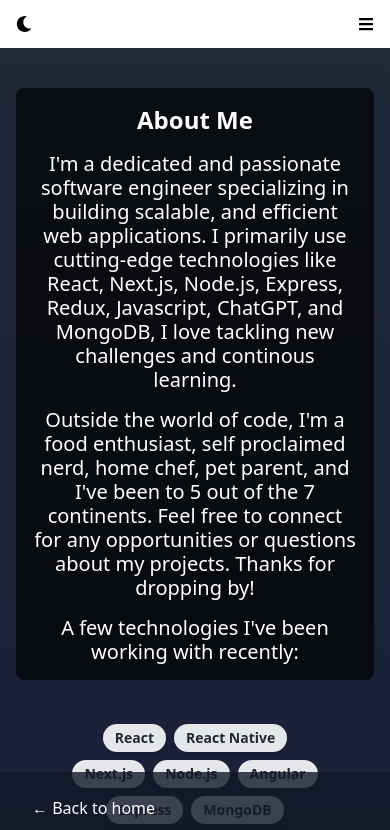
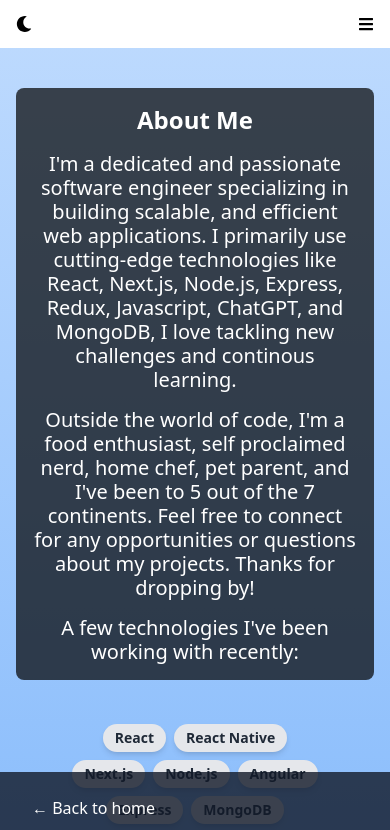
Before and after one commit to jonathankerth/my-portfolio, a Next.js app: page /About in a window 390 px wide. Shown: the top 830 px of the page. Built offline with nearby package versions, Linux system fonts and the light colour scheme.

Commit message:
add dark/light theme

```diff
--- /dev/null
+++ b/src/components/ThemeToggle.js
@@ -0,0 +1,34 @@
+import { useEffect, useState } from 'react'
+
+const ThemeToggle = () => {
+  const [isDarkMode, setIsDarkMode] = useState(false)
+
+  useEffect(() => {
+    const savedTheme = localStorage.getItem('theme')
+    if (savedTheme) {
+      setIsDarkMode(savedTheme === 'dark')
+    } else {
+      // Detect user's preferred theme using `window.matchMedia`
+      const prefersDarkMode = window.matchMedia(
+        '(prefers-color-scheme: dark)'
+      ).matches
+      setIsDarkMode(prefersDarkMode)
+      localStorage.setItem('theme', prefersDarkMode ? 'dark' : 'light')
+    }
+  }, [])
+
+  const toggleTheme = () => {
+    const newTheme = isDarkMode ? 'light' : 'dark'
+    setIsDarkMode(!isDarkMode)
+    localStorage.setItem('theme', newTheme)
+    document.documentElement.setAttribute('data-theme', newTheme)
+  }
+
+  return (
+    <button onClick={toggleTheme}>
+      {isDarkMode ? 'Light Mode' : 'Dark Mode'}
+    </button>
+  )
+}
+
+export default ThemeToggle
--- a/src/pages/About.jsx
+++ b/src/pages/About.jsx
@@ -7,6 +7,7 @@ import Image from 'next/image'
 import { FaBars, FaTimes } from 'react-icons/fa'
 import Navbar from '../components/Navbar'
 import Footer from '../components/Footer'
+import { useTheme } from 'next-themes'
 
 const ImageCarousel = () => {
   const aspectRatio = 4 / 3 // 4:3 aspect ratio
@@ -71,6 +72,11 @@ const ImageCarousel = () => {
 }
 
 export default function About() {
+  const { theme } = useTheme()
+  const backgroundColorClasses = {
+    light: 'bg-gradient-to-b from-blue-200 to-blue-400',
+    dark: 'bg-gradient-to-b from-gray-800 via-dark-blue to-black', // Dark mode gradient background
+  }
   const techStack = [
     { name: 'React', url: 'https://reactjs.org/' },
     { name: 'React Native', url: 'https://reactnative.dev/' },
@@ -113,7 +119,13 @@ export default function About() {
     { name: 'Heroku', url: 'https://www.heroku.com/' },
   ]
   return (
-    <div className="min-h-screen bg-gradient-to-b from-gray-800 via-dark-blue to-black text-white flex flex-col justify-center items-center px-4">
+    <div
+      className={`min-h-screen ${
+        theme === 'dark'
+          ? backgroundColorClasses.dark
+          : backgroundColorClasses.light
+      } text-white flex flex-col justify-center items-center px-4`}
+    >
       <Head>
         <title>About Me</title>
         <meta
--- a/src/pages/Cats.jsx
+++ b/src/pages/Cats.jsx
@@ -5,6 +5,7 @@ import Image from 'next/image'
 import { FaBars, FaTimes } from 'react-icons/fa'
 import Navbar from '../components/Navbar'
 import Footer from '../components/Footer'
+import { useTheme } from 'next-themes'
 
 export default function Cats() {
   const [uploadedImageUrl, setUploadedImageUrl] = useState(null)
@@ -12,6 +13,11 @@ export default function Cats() {
   const [selectedFileName, setSelectedFileName] = useState(null)
   const [uploadMessage, setUploadMessage] = useState('')
   const [isLoading, setIsLoading] = useState(false)
+  const { theme } = useTheme()
+  const backgroundColorClasses = {
+    light: 'bg-gradient-to-b from-blue-200 to-blue-400',
+    dark: 'bg-gradient-to-b from-gray-800 via-dark-blue to-black', // Dark mode gradient background
+  }
 
   const favoriteMemes = [
     'https://memedisplay.s3.us-west-2.amazonaws.com/cat+and+kid.jpeg',
@@ -60,7 +66,13 @@ export default function Cats() {
   }
 
   return (
-    <div className="min-h-screen bg-gradient-to-b from-gray-800 via-dark-blue to-black text-white flex flex-col justify-center items-center px-4">
+    <div
+      className={`min-h-screen ${
+        theme === 'dark'
+          ? backgroundColorClasses.dark
+          : backgroundColorClasses.light
+      } text-white flex flex-col justify-center items-center px-4`}
+    >
       <Navbar />
       <main className="flex flex-col items-center justify-center flex-1 py-12 mt-10">
         <div className="bg-black bg-opacity-70 rounded-lg p-4 mb-6 max-w-2xl">
--- a/src/pages/Projects.jsx
+++ b/src/pages/Projects.jsx
@@ -6,6 +6,7 @@ import Image from 'next/image'
 import ProjectModal from '../components/ProjectModal.js'
 import Navbar from '../components/Navbar'
 import Footer from '../components/Footer'
+import { useTheme } from 'next-themes'
 
 const navLinks = [
   { href: '/', label: 'Home' },
@@ -134,7 +135,11 @@ const projects = [
 export default function Projects() {
   const [isModalOpen, setIsModalOpen] = useState(false)
   const [currentProject, setCurrentProject] = useState(null)
-
+  const { theme } = useTheme()
+  const backgroundColorClasses = {
+    light: 'bg-gradient-to-b from-blue-200 to-blue-400',
+    dark: 'bg-gradient-to-b from-gray-800 via-dark-blue to-black', // Dark mode gradient background
+  }
   const openModal = (project) => {
     setCurrentProject(project)
     setIsModalOpen(true)
@@ -143,8 +148,15 @@ export default function Projects() {
   const closeModal = () => {
     setIsModalOpen(false)
   }
+
   return (
-    <div className="min-h-screen bg-gradient-to-b from-gray-800 via-dark-blue to-black text-white flex flex-col justify-center items-center px-4">
+    <div
+      className={`min-h-screen ${
+        theme === 'dark'
+          ? backgroundColorClasses.dark
+          : backgroundColorClasses.light
+      } text-white flex flex-col justify-center items-center px-4`}
+    >
       <Head>
         <title>Projects</title>
         <meta
--- a/src/pages/Resume.jsx
+++ b/src/pages/Resume.jsx
@@ -1,14 +1,23 @@
 import Head from 'next/head'
-import Link from 'next/link'
-import { useState, useEffect, useCallback } from 'react'
-import { FaBars, FaTimes } from 'react-icons/fa'
-import Image from 'next/image'
-import Navbar from '../components/Navbar'
+import { useTheme } from 'next-themes'
+import Navbar from '../components/Navbar' // Import the Navbar component
 import Footer from '../components/Footer'
 
 export default function Resume() {
+  const { theme, setTheme } = useTheme()
+  const backgroundColorClasses = {
+    light: 'bg-gradient-to-b from-blue-200 to-blue-400',
+    dark: 'bg-gradient-to-b from-gray-800 via-dark-blue to-black', // Dark mode gradient background
+  }
+
   return (
-    <div className="min-h-screen bg-gradient-to-b from-gray-800 via-dark-blue to-black text-white flex flex-col justify-center items-center px-4">
+    <div
+      className={`min-h-screen ${
+        theme === 'dark'
+          ? backgroundColorClasses.dark // Use the background color class for the dark theme
+          : backgroundColorClasses.light // Use the background color class for the light theme
+      } text-white flex flex-col justify-center items-center px-4`}
+    >
       <Head>
         <title>My Resume</title>
         <meta name="description" content="Download or view my resume here." />
--- a/src/pages/_app.js
+++ b/src/pages/_app.js
@@ -1,12 +1,16 @@
 import '../../globals.css'
 import { Analytics } from '@vercel/analytics/react'
+import { ThemeProvider } from 'next-themes' // Import the ThemeProvider
+import Navbar from '../../src/components/Navbar' // Import your Navbar component
 
 export default function App({ Component, pageProps }) {
   return (
-    <>
+    <ThemeProvider attribute="class">
       {' '}
+      {/* Wrap your app with ThemeProvider */}
+      <Navbar /> {/* Include your Navbar component */}
       <Component {...pageProps} />
       <Analytics />
-    </>
+    </ThemeProvider>
   )
 }
--- a/src/pages/index.jsx
+++ b/src/pages/index.jsx
@@ -2,6 +2,7 @@ import Head from 'next/head'
 import Link from 'next/link'
 import Script from 'next/script'
 import { useState, useEffect, useCallback } from 'react'
+import { useTheme } from 'next-themes' // Import the useTheme hook
 import {
   FaBars,
   FaTimes,
@@ -17,7 +18,7 @@ import Image from 'next/image'
 import Navbar from '../components/Navbar'
 
 const Footer = () => {
-  const [isFooterVisible, setIsFooterVisible] = useState(true) // set initial state to true
+  const [isFooterVisible, setIsFooterVisible] = useState(true)
   const [isMobile, setIsMobile] = useState(false)
 
   const checkIsMobile = () => {
@@ -46,6 +47,9 @@ const Footer = () => {
       window.removeEventListener('scroll', handleFooterVisibility)
     }
   }, [handleFooterVisibility])
+
+  // Use the useTheme hook to get the theme
+  const { theme } = useTheme()
 
   return (
     <footer
@@ -99,8 +103,21 @@ export default function Home() {
     }
   }, [handleFooterVisibility])
 
+  // Use the useTheme hook to get the theme
+  const { theme } = useTheme()
+
+  // Define background colors for light and dark modes
+  const backgroundColors = {
+    light: 'bg-gradient-to-b from-blue-200 to-blue-400',
+    dark: 'bg-gradient-to-b from-gray-800 via-dark-blue to-black', // Dark mode gradient background
+  }
+
   return (
-    <div className="min-h-screen bg-gradient-to-b from-gray-800 via-dark-blue to-black text-white flex flex-col justify-center items-center px-4">
+    <div
+      className={`min-h-screen ${
+        theme === 'dark' ? backgroundColors.dark : backgroundColors.light
+      } text-white flex flex-col justify-center items-center px-4`}
+    >
       <Head>
         <title>Jonathan Kerth&apos;s Portfolio</title>
         <meta
@@ -120,7 +137,7 @@ export default function Home() {
       </Script>
       <Navbar />
       <main
-        className={`flex flex-col md:flex-row items-center rounded-xl justify-center w-full px-4 mt-16 sm:px-8 py-8 text-center bg-black bg-opacity-80 max-w-5xl transition-transform duration-700 ease-in-out ${
+        className={`flex flex-col md:flex-row items-center rounded-xl justify-center w-full px-4 mt-16 sm:px-8 py-8 text-center bg-black/40 bg-opacity-80 max-w-5xl transition-transform duration-700 ease-in-out ${
           isFlipped ? 'transform rotate-180' : ''
         }`}
       >
```
